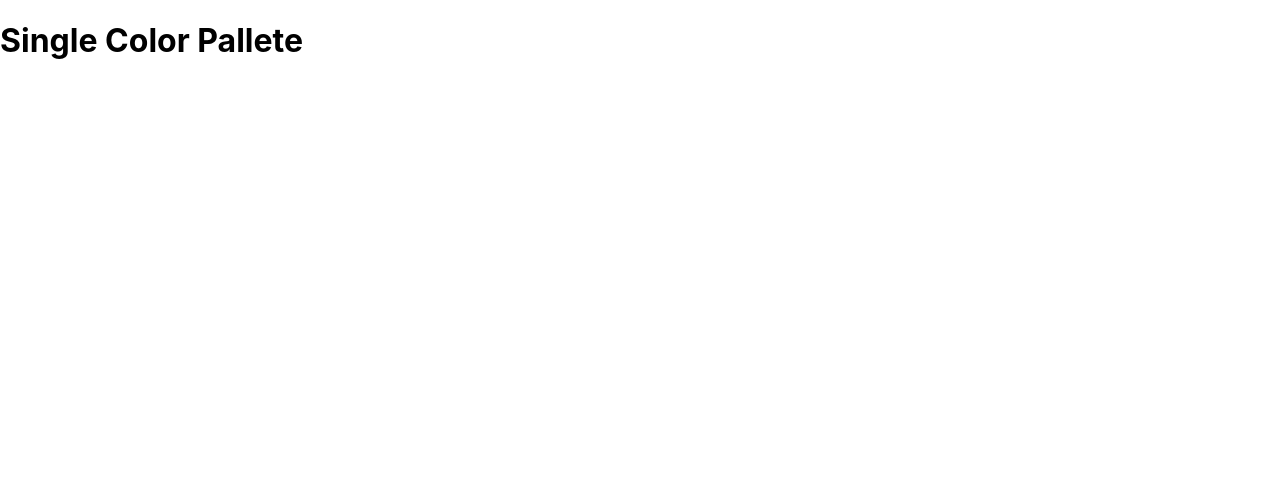
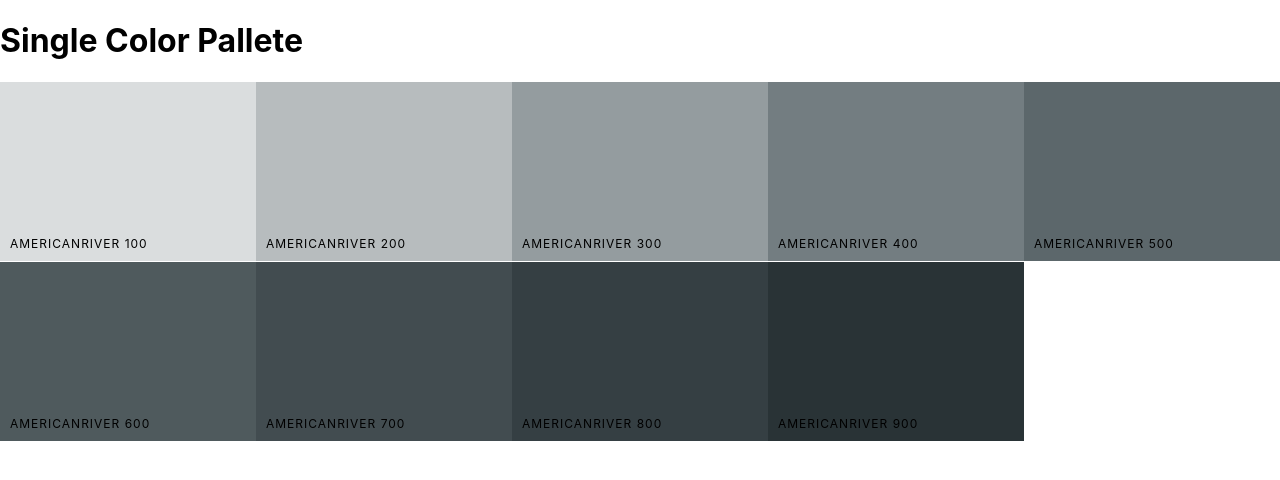
Before and after one commit to CPMSP/reactColors, a React (Create React App) app: page /palette/flat-ui-colors-american/americanriver in a window 1280 px wide. Shown: the top 480 px of the page. Built offline with nearby package versions, Linux system fonts and the light colour scheme.

Commit message:
Display colors in SingleColorPalette

```diff
--- a/src/App.js
+++ b/src/App.js
@@ -18,6 +18,20 @@
 			<Switch>
 				<Route
 					exact
+					path="/palette/:paletteId/:colorId"
+					render={routeProps => (
+						<SingleColorPalette
+							colorId={routeProps.match.params.colorId}
+							palette={generatePalette(
+								this.findPalette(
+									routeProps.match.params.paletteId
+								)
+							)}
+						/>
+					)}
+				/>
+				<Route
+					exact
 					path="/"
 					render={routeProps => (
 						<PaletteList palettes={seedColors} {...routeProps} />
@@ -34,10 +48,10 @@
 						/>
 					)}
 				/>
-				<Route
+				{/* <Route
 					path="/palette/:paletteId/:colorId"
 					render={() => <SingleColorPalette />}
-				/>
+				/> */}
 			</Switch>
 			// <div className="App">
 			// 	<Palette palette={generatePalette(seedColors[4])} />
--- a/src/ColorBox.jsx
+++ b/src/ColorBox.jsx
@@ -15,7 +15,7 @@
 		});
 	}
 	render() {
-		const { name, background, moreUrl } = this.props;
+		const { name, background, moreUrl, showLink } = this.props;
 		const { copied } = this.state;
 		return (
 			<CopyToClipboard text={background} onCopy={this.changeCopyState}>
@@ -34,9 +34,11 @@
 						</div>
 						<button className="copy-button">Copy</button>
 					</div>
-					<Link to={moreUrl} onClick={e => e.stopPropagation()}>
-						<span className="see-more">More</span>
-					</Link>
+					{showLink && (
+						<Link to={moreUrl} onClick={e => e.stopPropagation()}>
+							<span className="see-more">More</span>
+						</Link>
+					)}
 				</div>
 			</CopyToClipboard>
 		);
--- a/src/Palette.jsx
+++ b/src/Palette.jsx
@@ -25,6 +25,7 @@
 				name={color.name}
 				key={color.id}
 				moreUrl={`/palette/${id}/${color.id}`}
+				showLink={true}
 			/>
 		));
 		return (
--- a/src/SingleColorPalette.jsx
+++ b/src/SingleColorPalette.jsx
@@ -1,10 +1,39 @@
 import React, { Component } from "react";
+import ColorBox from "./ColorBox";
 
 export default class SingleColorPalette extends Component {
+	constructor(props) {
+		super(props);
+		this._shades = this.gatherShades(
+			this.props.palette,
+			this.props.colorId
+		);
+	}
+
+	gatherShades(palette, colorToFilterBy) {
+		let shades = [];
+		let allColors = palette.colors;
+		for (let key in allColors) {
+			shades = shades.concat(
+				allColors[key].filter(color => color.id === colorToFilterBy)
+			);
+		}
+		return shades.slice(1);
+	}
+
 	render() {
+		const colorBoxes = this._shades.map(color => (
+			<ColorBox
+				key={color.id}
+				name={color.name}
+				background={color.hex}
+				showLink={false}
+			/>
+		));
 		return (
-			<div>
+			<div className="Palette">
 				<h1>Single Color Pallete</h1>
+				<div className="Palette-colors">{colorBoxes}</div>
 			</div>
 		);
 	}
```
